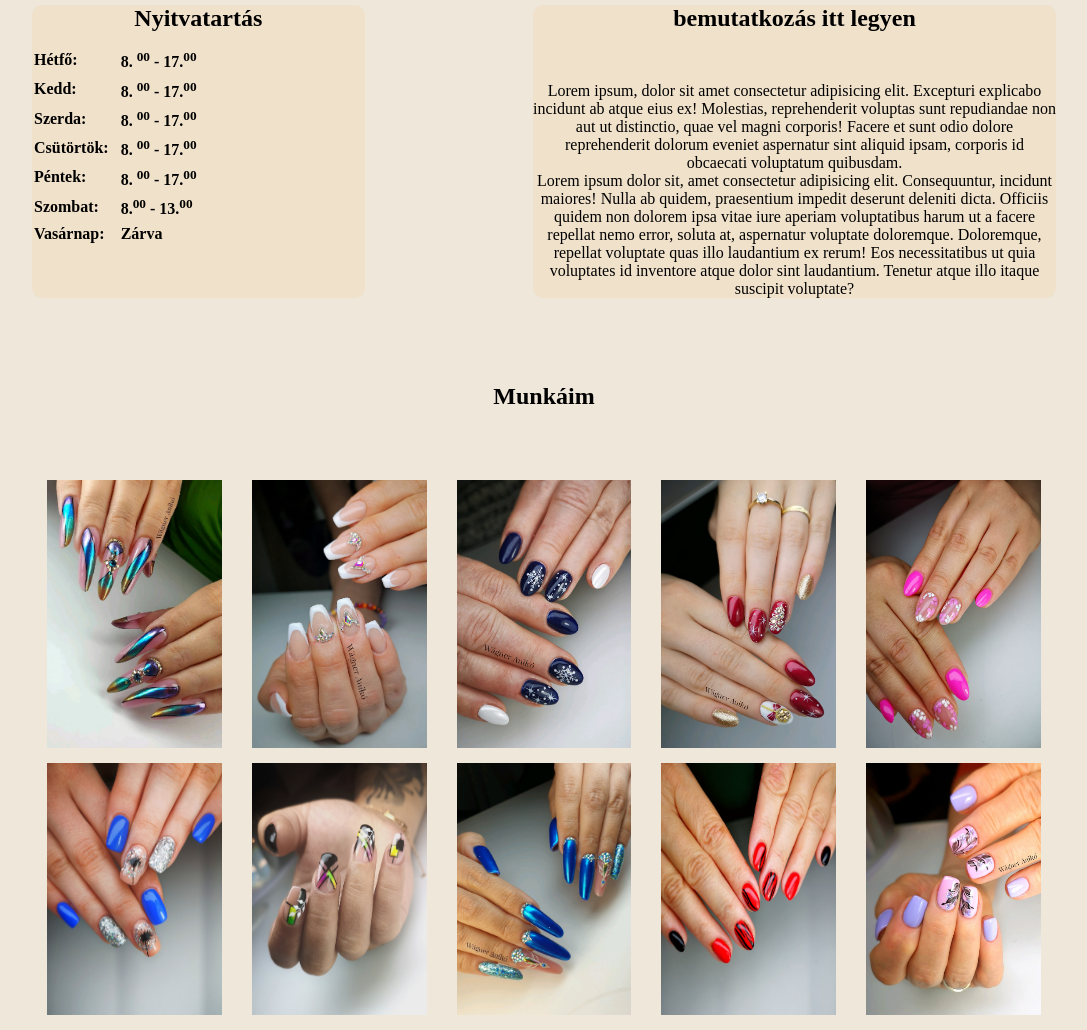
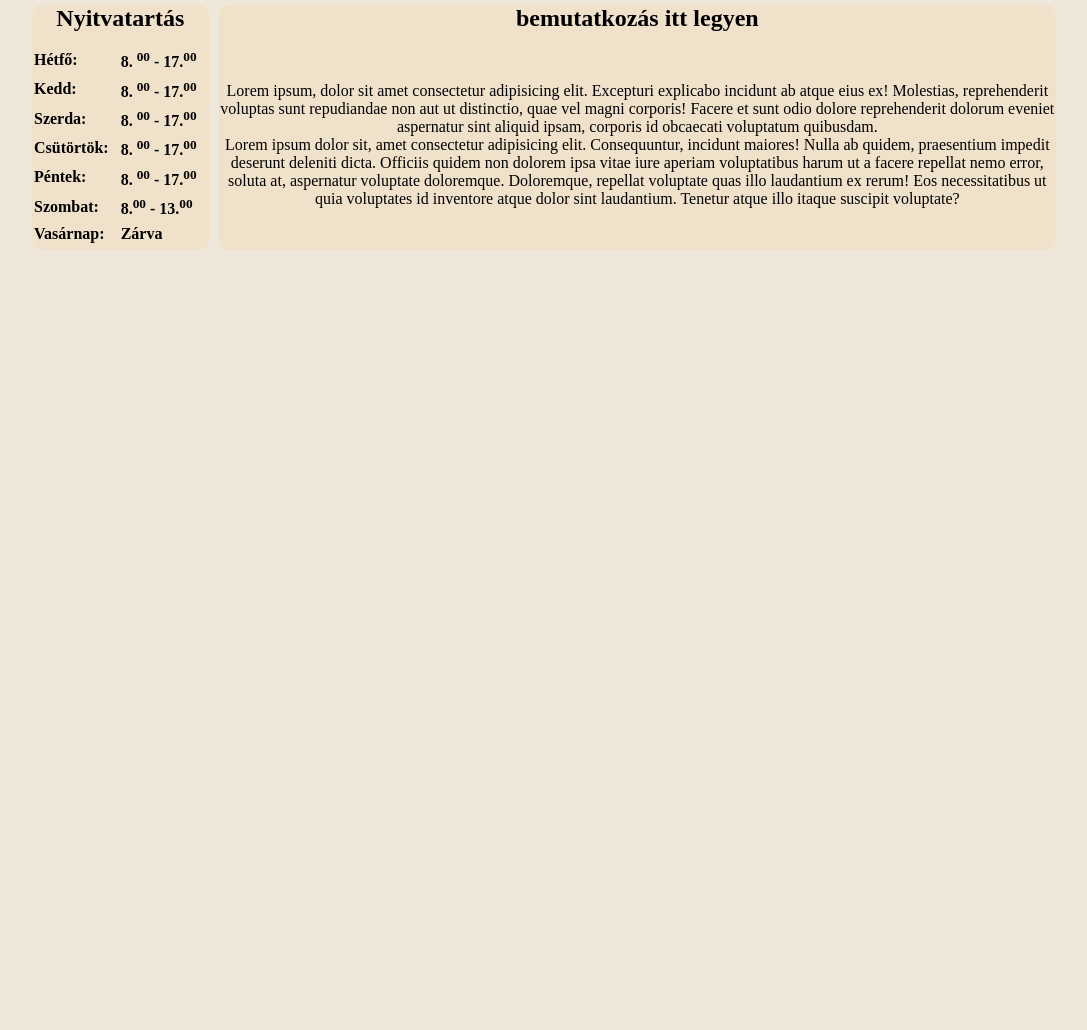
Before and after one commit to grenata36/grenata36.github.io, a PHP site: page /vizsgamunka/index.html in a window 1280 px wide. Shown: the part 295-1325 px from the top of the page, without its empty margins (96-1183 px from the left). After the commit the page ends 545 px from the top, so only its background shows below. Run offline with PHP 8.4, Linux system fonts and the light colour scheme.

Commit message:
delete picture

```diff
--- a/vizsgamunka/css/styles.css
+++ b/vizsgamunka/css/styles.css
@@ -92,21 +92,7 @@ td {
     padding: 0 10px 5px 0;
 }
 
-.picture_box {
-    grid-column: 1/5;
-    grid-row: 4;
-    padding-top: 80px;
-}
 
-.picture {
-    display: flex;
-    flex-wrap: wrap;
-    padding-top: 20px;
-}
-
-.picture img {
-    width: 20%;
-}
 
 
 /*Főoldal vége*/
--- a/vizsgamunka/index.html
+++ b/vizsgamunka/index.html
@@ -87,21 +87,6 @@
           </tr>
         </table>
       </aside>
-      <div class="picture_box">
-        <h2>Munkáim</h2>
-        <div class="picture">
-          <img src="/img/korom_1.jpg" alt="" />
-          <img src="/img/korom_2.jpg" alt="" />
-          <img src="/img/korom_3.jpg" alt="" />
-          <img src="/img/korom_4.jpg" alt="" />
-          <img src="/img/korom_5.jpg" alt="" />
-          <img src="/img/korom_6.jpg" alt="" />
-          <img src="/img/korom_7.jpg" alt="" />
-          <img src="/img/korom_8.jpg" alt="" />
-          <img src="/img/korom_9.jpg" alt="" />
-          <img src="/img/korom_10.jpg" alt="" />
-        </div>
-      </div>
       <footer></footer>
     </div>
   </body>
```
Also changed, not shown: vizsgamunka/jegyzet.txt (+17 -0 lines).
